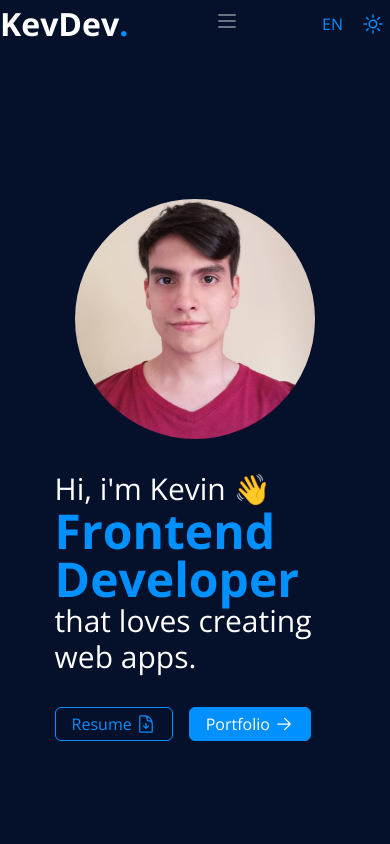
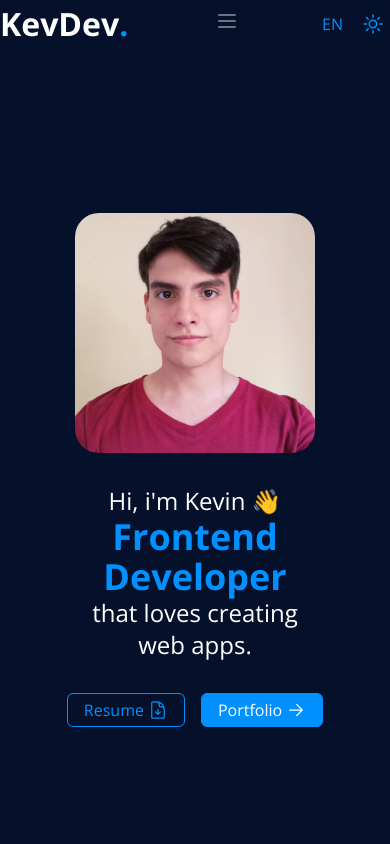
Before and after one commit to kevin3080/Portfolio, a React (Vite) app: page / in a window 390 px wide. Shown: the top 844 px of the page. Built offline with nearby package versions, Linux system fonts and the light colour scheme.

Commit message:
responsive inicio

```diff
--- a/src/Components/Inicio.tsx
+++ b/src/Components/Inicio.tsx
@@ -4,22 +4,22 @@ import Translation from '../translate/Translation';
 export const Inicio = () => {
    return (
       <section className="container mx-auto flex justify-center h-screen items-center w-[90%] md:w-[80%] flex-col-reverse sm:w-[90%] lg:flex-row lg:w-[80%]">
-         <section className="w-[80%] mt-8 lg:mt-0 flex flex-col">
-            <div>
-               <p className="text-3xl">
+         <section className="mt-8 lg:mt-0 flex flex-col items-center lg:items-start ">
+            <div className="lg:mr-20 w-[250px]  sm:w-auto text-center lg:text-left">
+               <p className="text-2xl lg:text-3xl">
                   <Translation translationKey="inicio.hi" />
                </p>
-               <h1 className="text-5xl text-corp ">
+               <h1 className="text-4xl lg:text-5xl text-corp">
                   <Translation translationKey="inicio.prof" />
                </h1>
-               <p className="text-3xl ">
+               <p className="text-2xl lg:text-3xl">
                   <Translation translationKey="inicio.p" />
                </p>
             </div>
 
             <div className="flex mt-8">
-               <button className="btn-resume w-30 flex items-center text-corp border border-corp border-solid rounded-md  pr-4  pl-4 pt-1 pb-1">
-                  <p className="mr-1">
+               <button className="btn-resume w-30 flex items-center text-corp border border-corp border-solid rounded-md  pr-4  pl-4 pt-1 pb-1 gap-1">
+                  <p className="">
                      <Translation translationKey="inicio.resume" />
                   </p>
                   <svg
@@ -37,8 +37,8 @@ export const Inicio = () => {
                      />
                   </svg>
                </button>
-               <button className="btn-portfolio w-30 flex items-center ml-4 bg-corp border border-corp rounded-md  pr-4  pl-4 pt-1 pb-1  ">
-                  <p className="mr-1">
+               <button className="btn-portfolio w-30 flex items-center ml-4 bg-corp border border-corp rounded-md  pr-4  pl-4 pt-1 pb-1 gap-1 ">
+                  <p className="">
                      <Translation translationKey="inicio.portfolio" />
                   </p>
                   <svg
@@ -58,7 +58,7 @@ export const Inicio = () => {
                </button>
             </div>
          </section>
-         <div className="w-60 h-60 md:w-80 md:h-80 lg:w-96 lg:h-96 rounded-full overflow-hidden">
+         <div className="w-60 h-60 md:w-80 md:h-80 lg:w-96 lg:h-96 rounded-3xl overflow-hidden">
             <img src={autor} alt="" className="object-cover h-full w-full" />
          </div>
       </section>
```
